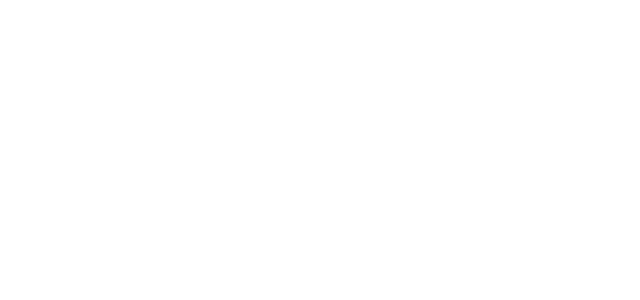
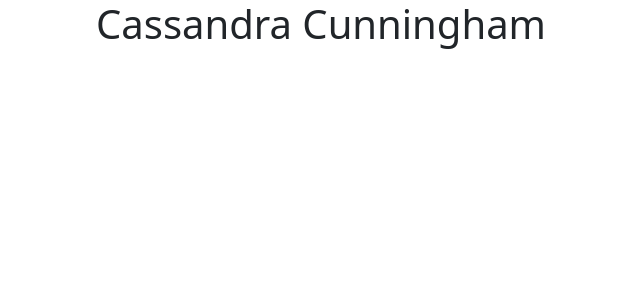
Before and after one commit to cmcunningham27/Professional-Portfolio, a React (Create React App) app: page / in a window 1280 px wide. Shown: the top 300 px of the page, without its empty margins (319-959 px from the left). Built offline with nearby package versions, Linux system fonts and the light colour scheme.

Commit message:
imported and added Header component

```diff
--- a/src/App.js
+++ b/src/App.js
@@ -1,5 +1,5 @@
 import React from 'react';
-// import Header from '';
+import Header from './components/Header/index';
 import { BrowserRouter, Route, Switch } from 'react-router-dom';
 import Home from './pages/Home';
 // import About from './pages/About';
@@ -12,7 +12,7 @@ function App() {
   return (
     <BrowserRouter>
       <div className='App'>
-        {/* <Header /> */}
+        <Header />
         <Switch>
           <Route exact path='/Professional-Portfolio' component={Home} />
           {/* <Route exact path='/about' component={About} />
```
